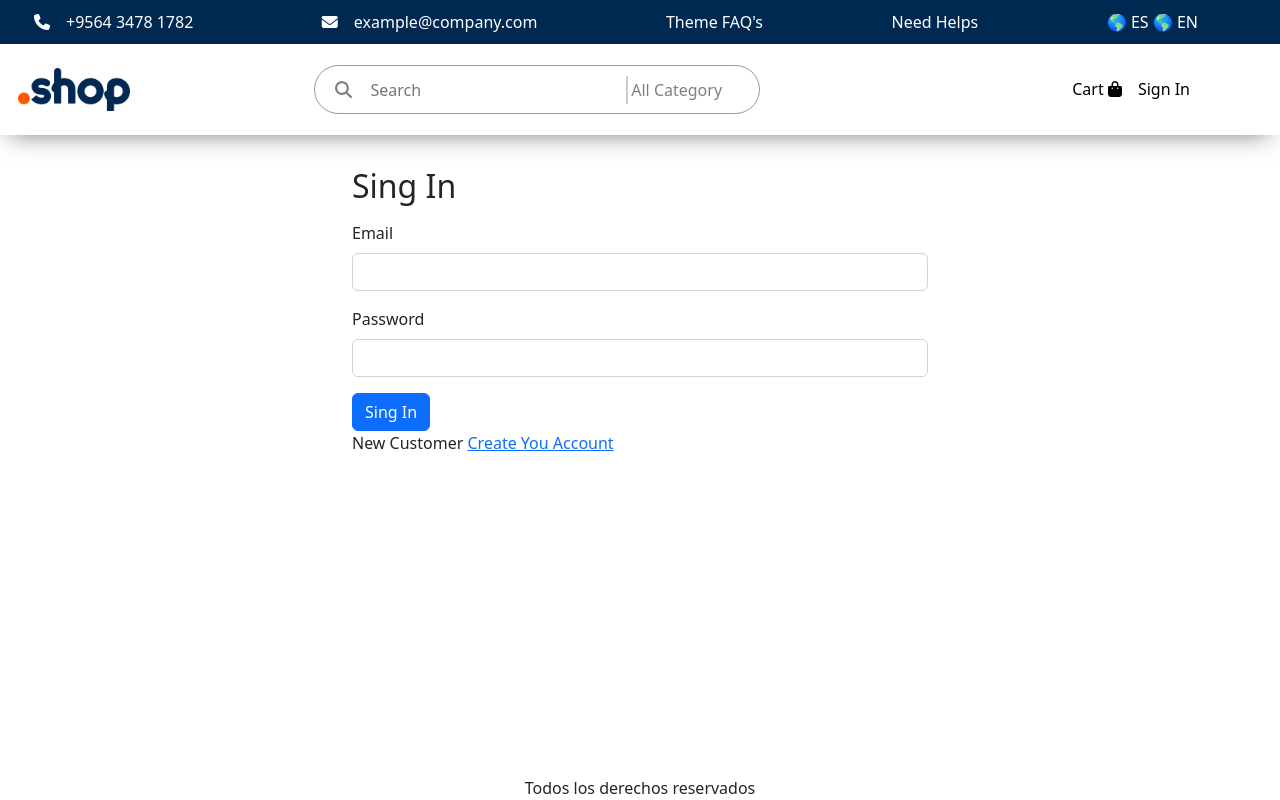
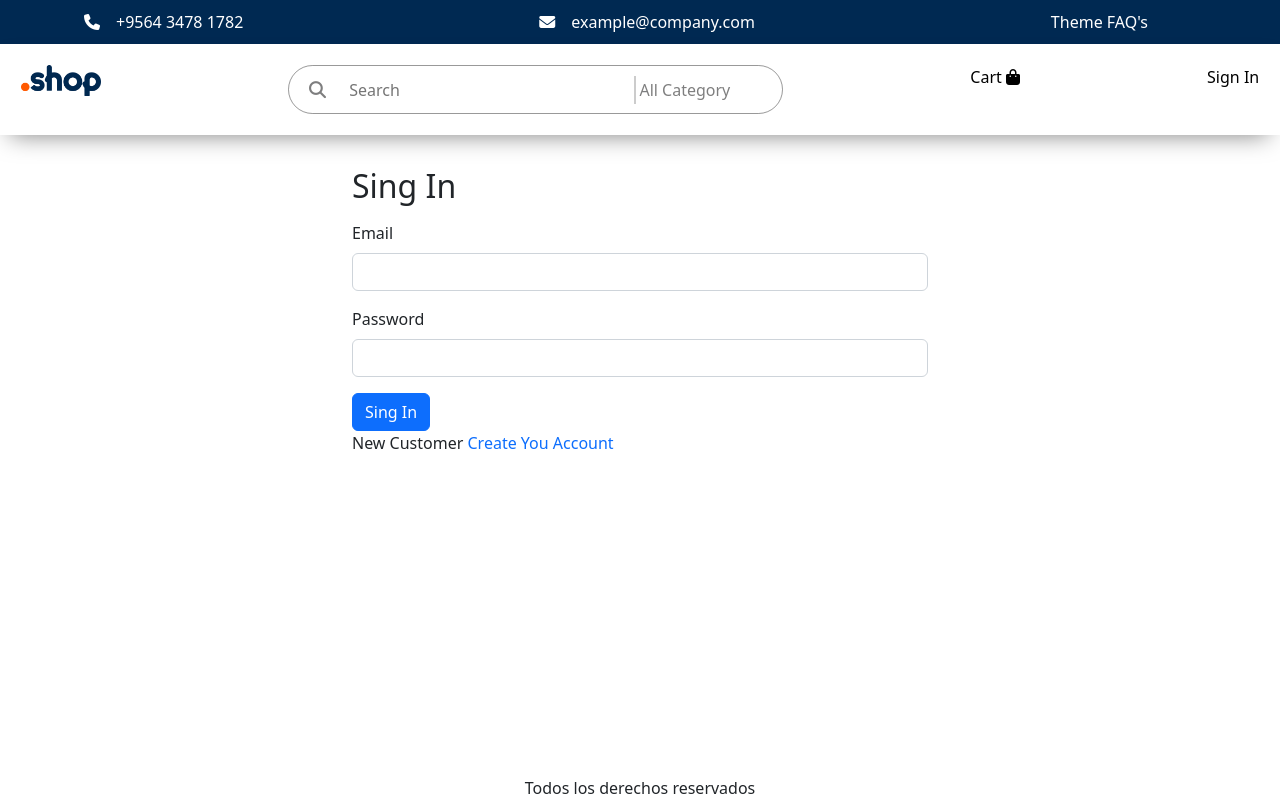
Before and after one commit to IDevlin/Fullstack-Mern-Ecommerce, a React (Vite) app in the folder frontend/: page /signin in a window 1280 px wide. Built offline with nearby package versions, Linux system fonts and the light colour scheme.

Commit message:
Css menu

```diff
--- a/frontend/src/components/Head.jsx
+++ b/frontend/src/components/Head.jsx
@@ -3,7 +3,7 @@ import React from 'react';
 const Head = () => {
   return (
     <section className="head">
-      <div className="container f_flex ">
+      <div className="f_flex ">
         <div className='phone_icon'>
           <i className="fa fa-phone"></i>
           <label>+9564 3478 1782</label>
@@ -13,18 +13,7 @@ const Head = () => {
           <label>example@company.com</label>
         </div>
         <label>Theme FAQ's</label>
-        <label>Need Helps</label>
 
-        <div>
-          <span role="img" aria-label="earth">
-            🌎
-          </span>{' '}
-          <label htmlFor="">ES</label>{' '}
-          <span role="img" aria-label="earth">
-            🌎{' '}
-          </span>
-          <label htmlFor="">EN</label>
-        </div>
       </div>
     </section>
   );
--- a/frontend/src/components/Header.css
+++ b/frontend/src/components/Header.css
@@ -81,18 +81,28 @@
     #002f40ff,
     #fe5900ff
   );
+  --speed: 500ms;
+}
+
+ul{
+  list-style: none;
+}
+
+a{
+  text-decoration: none;
 }
 
 .head {
   background-color: var(--oxford-blue);
   padding: 10px 0;
   color: #ffffff;
+  width: 100%;
 }
 .head .f_flex {
   display: flex;
   align-items: center;
   flex-direction: row;
-  justify-content: space-between;
+  justify-content: space-around;
   gap: 2em;
 }
 .phone_icon {
@@ -101,15 +111,11 @@
 .head i {
   margin-right: 1em;
 }
-section {
-  display: block;
-}
 
 .search.active {
-    height: 12vh;
     position: fixed;
     top: 0;
-    z-index: 1000;
+    z-index: 10;
     width: 100%;
     background-color: #ffff;
     box-shadow: -1px 11px 24px -11px rgba(0, 0, 0, 0.5);
@@ -117,17 +123,116 @@ section {
  }
 
  .search {
+  display: flex;
+ justify-content: space-between;
     box-shadow: -1px 11px 24px -11px rgba(0, 0, 0, 0.5);
     color:#000001ff
  }
 
+
  .image {
-    max-width: 40%;
+    width:5em;
     object-fit: contain;
-    margin-right: -16em;
-    margin-left: -4em;
  }
 
- .form_contol {
+ .form_control {
   outline: none;
 }
+
+.search-box {
+  min-width: 40%;
+  border: 1px solid rgba(0, 0, 0, 0.4);
+  border-radius:50px;
+  min-height: 20%;
+
+}
+
+.search-box i {
+  width: 10%;
+  text-align: center;
+  font-size: 17px;
+  opacity: 0.5;
+  padding: 15px 20px;
+}
+
+.search-box input {
+  width: 60%;
+  padding: 10px;
+  border: 1px solid rgba(0, 0, 0, 0);;
+}
+
+
+.search-box span {
+  width: 20%;
+  text-align: center;
+  opacity: 0.5;
+ padding: 0.2em;
+ border-left: 2px solid rgba(0, 0, 0, 0.4);
+}
+
+header {
+  padding: 1.3em;
+}
+
+/*---------- Dropdown Menu -------------*/
+.menu-trigger{
+  cursor: pointer;
+}
+
+.dropdown_menu{
+  position: absolute;
+  top: 100px;
+  right:12em;
+  background-color: #fff;
+  border-radius: var(--border-radius);
+  padding: 10px 20px;
+  width: 200px;
+  box-shadow:  2px 8px 10px 1px rgba(0, 0, 0, 0.5);
+  z-index: 50;
+}
+
+.dropdown_menu.active{
+  opacity: 1;
+  visibility: visible;
+  transform: translateY(0);
+  transition: var(--speed) ease;
+}
+
+.dropdown_menu.inactive{
+  opacity: 0;
+  visibility: hidden;
+  transform: translateY(-20px);
+  transition: var(--speed) ease;
+}
+
+.dropdown_menu ul li{
+ margin-bottom: 1em;
+ font-size: 18px;
+
+}
+
+.dropdownItem a {
+  text-decoration: none;
+   text-transform:capitalize;
+   color: rgb(42, 42, 44);
+   cursor: pointer;
+  }
+
+  .dropdownItem a:hover{
+     text-decoration:underline;
+  }
+
+
+  /*---------- Dropdown Menu -------------*/
+
+.link {
+  max-width:100%;
+}
+.cart-container {
+  width: 6em;
+  margin-left: 5em;
+}
+
+.logo-container {
+  max-width: 15em;
+}
--- a/frontend/src/components/Header.jsx
+++ b/frontend/src/components/Header.jsx
@@ -19,10 +19,10 @@ const Header = () => {
     window.location.href = '/signin';
   };
   return (
-    <>
+    <div>
     <Head/>
     <SearchBox/>
-    </>
+    </div>
   )
 }
 
--- a/frontend/src/components/Navbar.jsx
+++ b/frontend/src/components/Navbar.jsx
@@ -4,15 +4,15 @@ import { Link } from 'react-router-dom'
 const Navbar = () => {
     const [MobileMenu , setMobileMenu] = useState(false)
   return (
-    <>
+    <div>
             <header className="header">
-                <div className="container d_flex">
+                <div className=" d_flex">
                 <div className="categories d_flex">
                     <span className="fa-solid fa-border-all"></span>
                     <h4>Categories <i className="fa fa-chevron-down"></i></h4>
                 </div>
                 <div className="navlink">
-                    <ul className={ MobileMenu ? 'nav-links-mobileMenu': 'link f_flex capitalize' } onClick={() => setMobileMenu(true)}>
+                    <ul className={ MobileMenu ? 'nav-links-mobileMenu': 'link f_flex capitalize' } onClick={() => setMobileMenu(false)}>
                         <li>
                           <Link to='/'>home</Link>
                         </li>
@@ -40,7 +40,7 @@ const Navbar = () => {
                 </div>
                 </div>
             </header>
-        </>
+        </div>
   )
 }
 
--- a/frontend/src/components/SearchBox.jsx
+++ b/frontend/src/components/SearchBox.jsx
@@ -1,24 +1,28 @@
-
 import { Link } from 'react-router-dom';
-import { useContext } from 'react';
 import { StoreContext } from '../Store';
-import Container from 'react-bootstrap/Container'
-import { LinkContainer } from 'react-router-bootstrap';
-import Navbar from 'react-bootstrap/Navbar';
-import Nav from 'react-bootstrap/Nav';
 import Badge from 'react-bootstrap/esm/Badge';
-import NavDropdown from 'react-bootstrap/NavDropdown';
-
+import { useState, useRef, useContext, useEffect } from 'react';
 
 const SearchBox = () => {
   window.addEventListener('scroll', () => {
-    const search = document.querySelector('.search')
-    search.classList.toggle('active', window.scrollY > 100)
-})
+    const search = document.querySelector('.search');
+    search.classList.toggle('active', window.scrollY > 100);
+  });
 
-const {state, dispatch} = useContext(StoreContext)
-const {cart, userInfo} = state
-console.log(state)
+  const { state, dispatch } = useContext(StoreContext);
+  const { cart, userInfo } = state;
+
+  const [open, setOpen] = useState(false);
+  let menuRef = useRef();
+
+  useEffect(() => {
+    let handler = (e) => {
+      if (!menuRef.current.contains(e.target)) {
+        setOpen(false);
+        console.log(menuRef.current);
+      }
+    };
+  }, []);
 
   const signoutHandler = () => {
     dispatch({ type: 'USER_SIGNOUT' });
@@ -29,73 +33,56 @@ const signoutHandler = () => {
   };
 
   return (
-    <header>
-      <Navbar className='search f_flex'  bg="ligth" variant="ligth" expand="lg" >
-        <Container>
-          <Link to="/">
-            {<img className='image' src="./public/logo.png"/>}
-          </Link>
+    <header className="search">
+      <Link to="/">{<img className="image" src="./logo.png" />}</Link>
       <div className="search-box">
         <i className="fa fa-search"></i>
-                        <input class="form_contol " type="text" placeholder='Search ' />
+        <input className="form_control " type="text" placeholder="Search " />
         <span>All Category</span>
       </div>
-          <Navbar.Toggle aria-controls="basic-navbar-nav" />
-          <Navbar.Collapse id="basic-navbar-nav">
-            <Nav className="me-auto w-100 justify-content-end" >
-              <Link to="/cart" className="nav-link" style={{color:  'black'}}>
-                Cart{' '}<i className="fa fa-shopping-bag icon_circle"></i>
+      <Link to="/cart" className="nav-link" style={{ color: 'black' }}>
+        Cart <i className="fa fa-shopping-bag icon_circle"></i>
         {cart.cartItems.length > 0 && (
           <Badge pill bg="danger">
-                    {cart.cartItems.reduce(
-                      (acc, curr) => acc + curr.quantity,
-                      0
-                    )}
+            {cart.cartItems.reduce((acc, curr) => acc + curr.quantity, 0)}
           </Badge>
         )}
       </Link>
       {userInfo ? (
-                <NavDropdown title={userInfo.name} id="basic-nav-dropdown">
-                  <LinkContainer to="/profile">
-                    <NavDropdown.Item>User Profile</NavDropdown.Item>
-                  </LinkContainer>
-                  <LinkContainer to="/orderhistory">
-                    <NavDropdown.Item>Order History</NavDropdown.Item>
-                  </LinkContainer>
-                  <NavDropdown.Divider />
-                  <Link style={{color:  'black'}}
-                    className="dropdown-item"
-                    to="#signout"
-                    onClick={signoutHandler}
+        <>
+          <div>
+            <h5
+              className="menu-trigger"
+              onClick={() => {
+                setOpen(!open);
+              }}
             >
-                    Sing Out
+              {userInfo.name} <i class="fa-solid fa-caret-down"></i>{' '}
+            </h5>{' '}
+          </div>
+          <div className="menu-container" ref={menuRef}>
+            <div className={`dropdown_menu ${open ? 'active' : 'inactive'}`}>
+              <ul className="dropdownItem">
+                <li>
+                  <Link to="/profile">User Profile</Link>
+                </li>
+                <li className="dropdownItem">
+                  <Link to="/orderhistory">Order History</Link>
+                </li>
+                <li className="dropdownItem">
+                  <Link to="#signout" onClick={signoutHandler}>
+                    Sign Out
                   </Link>
-                </NavDropdown>
+                </li>
+              </ul>
+            </div>
+          </div>
+        </>
       ) : (
-                <Link className="nav-link" to="/signin" style={{color:  'black'}}>
+        <Link className="nav-link" to="/signin">
           Sign In
         </Link>
       )}
-              {userInfo && userInfo.isAdmin && (
-                <NavDropdown title="Admin" id="admin-nav-dropdown">
-                  <LinkContainer to="/admin/dashboard">
-                    <NavDropdown.Item>Dashboard</NavDropdown.Item>
-                  </LinkContainer>
-                  <LinkContainer to="/products">
-                    <NavDropdown.Item>Products</NavDropdown.Item>
-                  </LinkContainer>
-                  <LinkContainer to="/orders">
-                    <NavDropdown.Item>Orders</NavDropdown.Item>
-                  </LinkContainer>
-                  <LinkContainer to="/users">
-                    <NavDropdown.Item>Users</NavDropdown.Item>
-                  </LinkContainer>
-                </NavDropdown>
-              )}
-            </Nav>
-          </Navbar.Collapse>
-        </Container>
-      </Navbar>
     </header>
   );
 };
--- a/frontend/src/index.css
+++ b/frontend/src/index.css
@@ -50,42 +50,3 @@ main {
 .f_flex {
   display: flex;
 }
-
-.search-box {
-  width: 40%;
-  border: 1px solid rgba(0, 0, 0, 0.4);
-  border-radius:50px;
-  height: 20%;
- margin-left: -3rem;
-}
-
-.search-box i {
-  width: 10%;
-  text-align: center;
-  font-size: 17px;
-  opacity: 0.5;
-  padding: 15px 20px;
-}
-
-.search-box input {
-  width: 60%;
-  padding: 10px;
-  border: 1px solid rgba(0, 0, 0, 0);;
-}
-
-
-.search-box span {
-  width: 20%;
-  text-align: center;
-  opacity: 0.5;
- padding: 0.2em;
- border-left: 2px solid rgba(0, 0, 0, 0.4);
-}
-
-.search .f_flex {
-  justify-content: end;
-}
-
-.search {
-  padding: 1.3em;
-}
--- a/frontend/src/screens/HomeScreen.jsx
+++ b/frontend/src/screens/HomeScreen.jsx
@@ -46,7 +46,7 @@ const HomeScreen = () => {
   }, []);
 
   return (
-    <div>
+    <div >
       <Helmet>
         <title>Shop</title>
       </Helmet>
```
Also changed, not shown: frontend/src/App.jsx (+2 -9 lines). Lines whose indentation alone changed are shown as unchanged.
